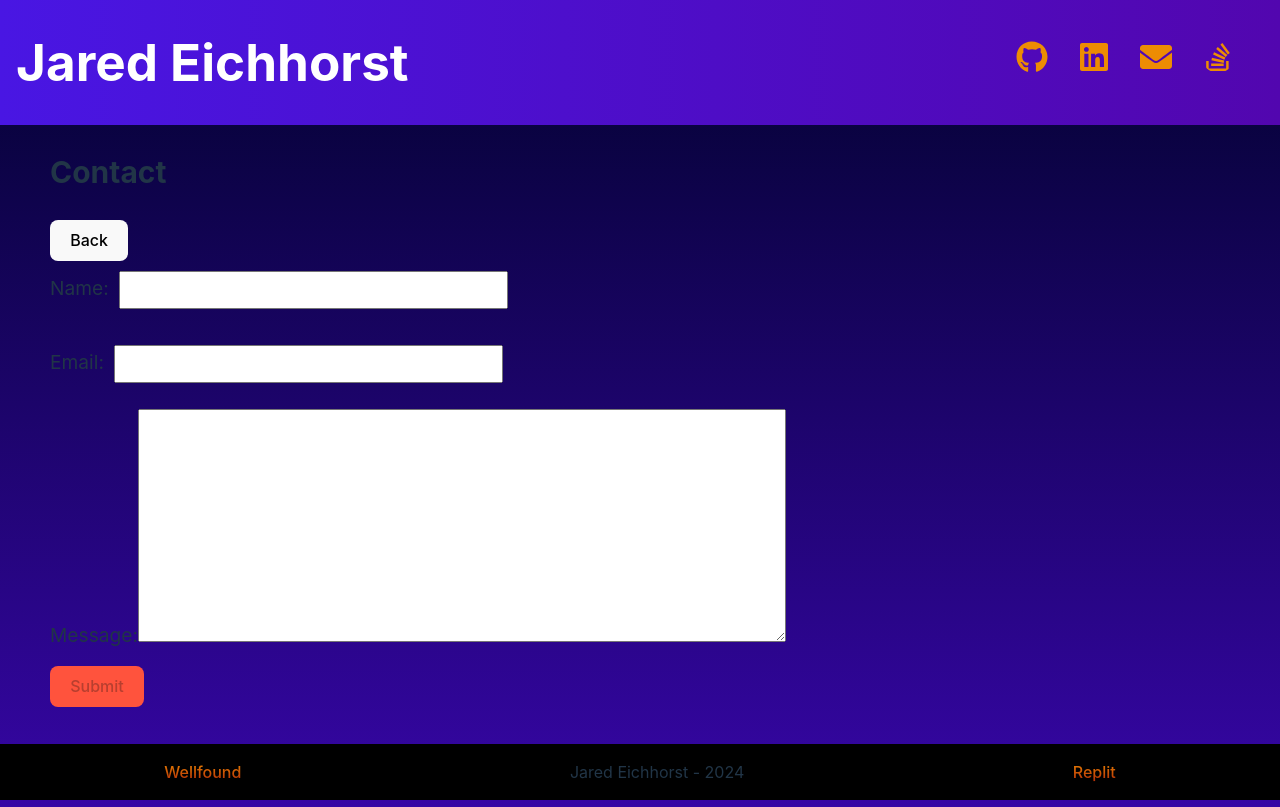
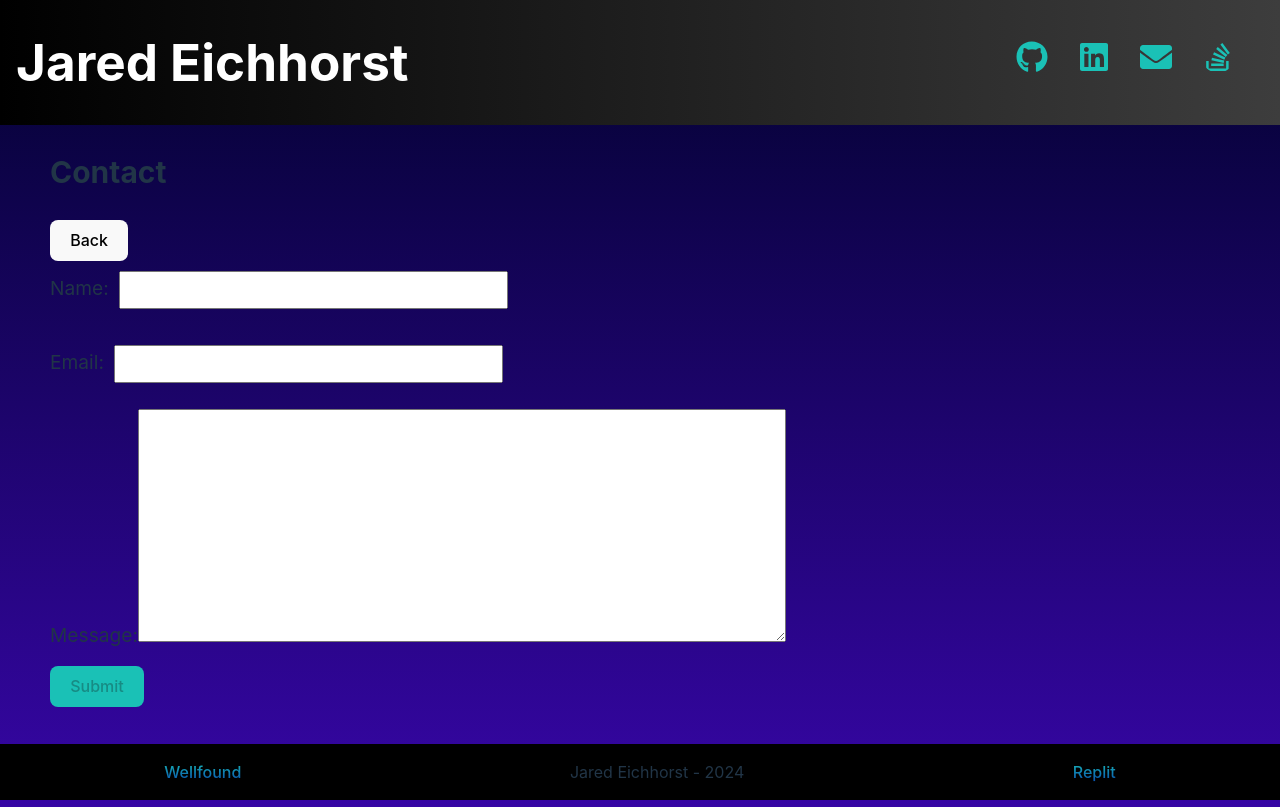
Before and after one commit to Jarede712/React-Portfolio-Jared-Eichhorst, a React (Vite) app in the folder React Portfolio/: page / in a window 1280 px wide. Both pictures are taken after a click on the link 1156 px from the left and 62 px from the top of the page. Built offline with nearby package versions, Linux system fonts and the light colour scheme.

Commit message:
adjusted icon colors and button hover colors

```diff
--- a/React Portfolio/src/index.css
+++ b/React Portfolio/src/index.css
@@ -16,7 +16,7 @@
 
 a {
   font-weight: 500;
-  background: linear-gradient(to bottom, rgb(237, 140, 3), rgb(173, 35, 7));
+  background: linear-gradient(to bottom, rgb(26, 193, 182), rgb(7, 68, 173));
   background-clip: border-box;
   -webkit-background-clip: text;
   -webkit-text-fill-color: transparent;
@@ -24,7 +24,7 @@ a {
 }
 
 a:hover {
-  text-shadow: 0px 0px 5px #fff700;
+  text-shadow: 0px 0px 10px #ffffff, 0px 0px 20px #ababab, 0px 0px 30px #595959;
 }
 
 body {
@@ -86,7 +86,7 @@ a.not-deployed-link {
   display: block;
   margin: 0 auto;
   margin-top: 50px;
-  box-shadow: 5px 5px rgb(73, 22, 227);
+  box-shadow: 5px 5px rgb(26, 193, 182);
 }
 
 .about-me-text {
@@ -116,7 +116,7 @@ a.not-deployed-link {
   display: flex;
   justify-content: space-between;
   align-items: center;
-  background: linear-gradient(to right, rgb(73, 22, 227), rgb(82, 6, 175));
+  background: linear-gradient(to right, rgb(0, 0, 0), rgb(61, 61, 61));
   color: #ffffff;
   padding: 0 1em;
 }
@@ -152,22 +152,22 @@ a.not-deployed-link {
 
 .github-icon {
   animation: icondrop 0.5s forwards 0s;
-  color: rgb(237, 140, 3);
+  color: rgb(26, 193, 182);
 }
 
 .linkedin-icon {
   animation: icondrop 0.5s forwards 0.3s;
-  color: rgb(237, 140, 3);
+  color: rgb(26, 193, 182);
 }
 
 .email-icon {
   animation: icondrop 0.5s forwards 0.6s;
-  color: rgb(237, 140, 3);
+  color: rgb(26, 193, 182);
 }
 
 .stack-icon {
   animation: icondrop 0.5s forwards 0.9s;
-  color: rgb(237, 140, 3);
+  color: rgb(26, 193, 182);
 }
 
 .github-icon:hover,
@@ -256,7 +256,7 @@ a.not-deployed-link {
 .nav-link-item button {
   padding: 10px 20px;
   font-size: 1.75em;
-  background-color: #ff533d;
+  background-color: rgb(26, 193, 182);
 }
 
 .resume-container {
@@ -264,7 +264,7 @@ a.not-deployed-link {
   margin-left: 50px;
 }
 .contact-submit-button {
-  background-color: #ff533d;
+  background-color: rgb(26, 193, 182);
 }
 
 .contact-title {
```
